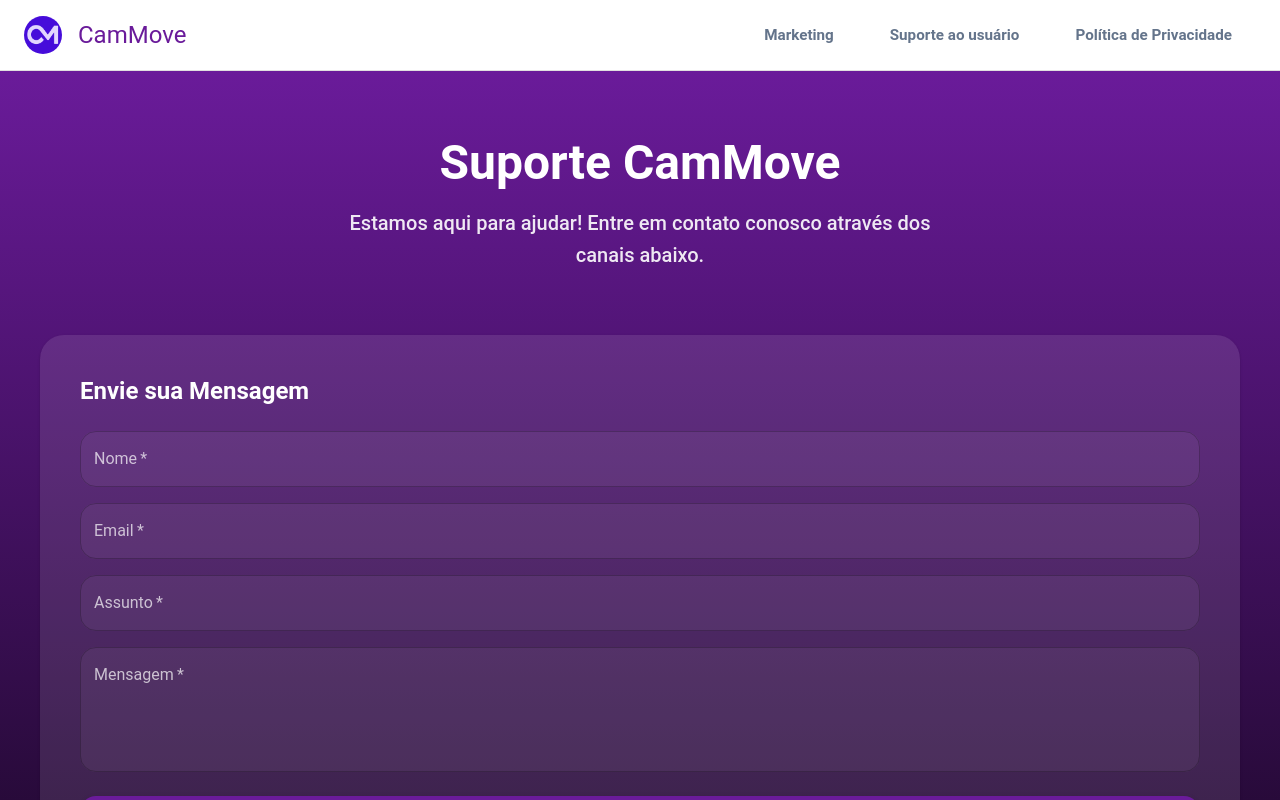
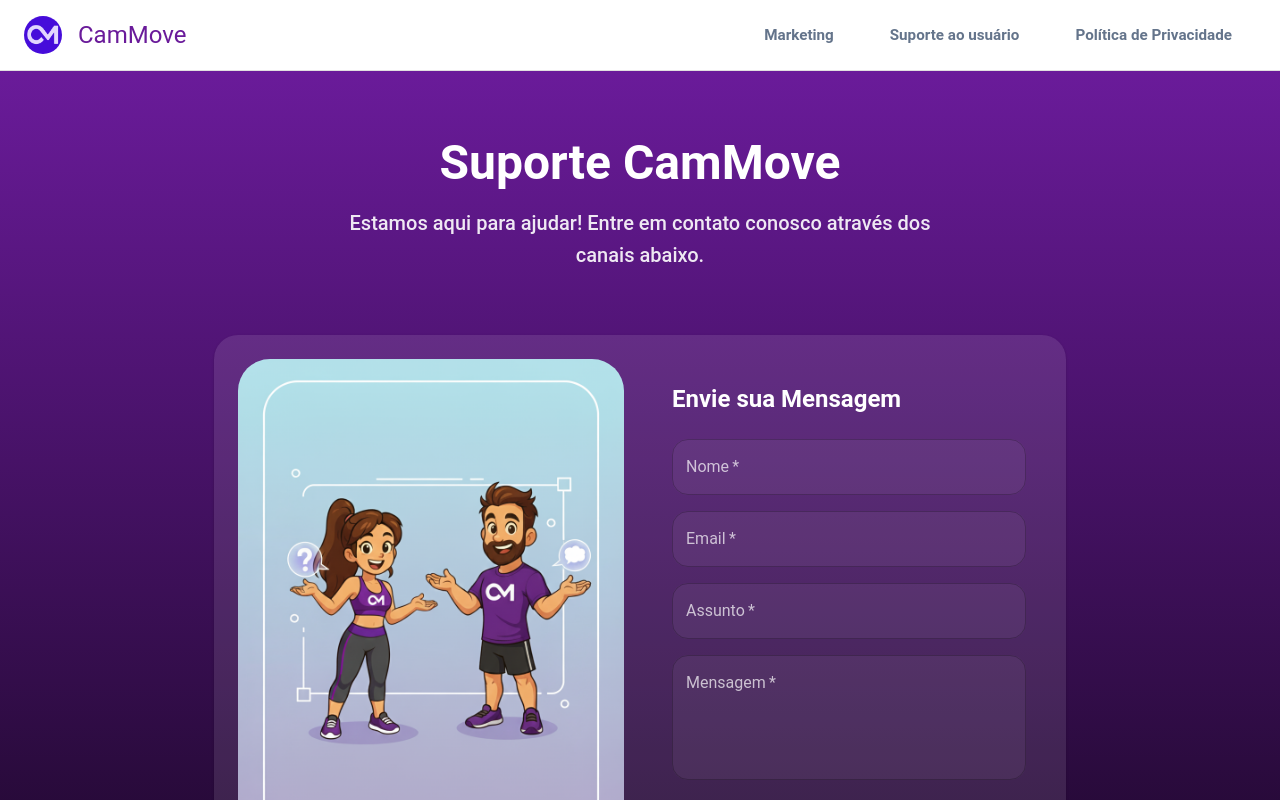
Before and after one commit to camilafernandes140494/cammove-portal, a React (Vite) app: page /support in a window 1280 px wide. Shown: the top 800 px of the page. Built offline with nearby package versions, Linux system fonts and the light colour scheme.

Commit message:
feat: improve Support page layout and add illustration image

```diff
--- a/src/pages/Support.tsx
+++ b/src/pages/Support.tsx
@@ -4,6 +4,8 @@
 import { useState } from "react";
 import { useMutation } from "@tanstack/react-query";
 import emailjs from '@emailjs/browser';
+import supportImage from '../assets/support.png';
+
 
 export default function Support() {
   const [formData, setFormData] = useState({
@@ -62,10 +64,20 @@
         </Typography>
       </Box>
 
-      <Grid container spacing={4} maxWidth="lg" mx="auto">
-        {/* Formulário de Contato */}
-        <Grid container spacing={2}>
-          <Card sx={{ backgroundColor: "rgba(255,255,255,0.1)", borderRadius: 3, p: 3 }}>
+<Box sx={{ maxWidth: '70%', width: '100%', mx: 'auto' }}>
+  {/* Formulário de Contato */}
+
+          <Card sx={{ backgroundColor: "rgba(255,255,255,0.1)", borderRadius: 3, p: 3,}}>
+             <Box sx={{ width: '100%', display: 'grid', gridTemplateColumns: { xs: '1fr', md: '1fr 1fr' }, alignItems: 'center', gap: 4 }}>
+              <Box sx={{ display:'flex', justifyContent:'center'}}>
+                <img src={supportImage}alt={'Animação suporte'}   style={{
+    width: '100%',
+    maxWidth: '30rem',
+    borderRadius: '2rem',
+
+  }}/>
+              </Box>
+
             <CardContent>
               <Typography variant="h5" sx={{ fontWeight: "bold", mb: 3, color: "#fff" }}>
                 Envie sua Mensagem
@@ -138,13 +150,18 @@
                 </Button>
               </Box>
             </CardContent>
+             </Box>
           </Card>
-        </Grid>
+
+
+
+
 
         {/* Informações de Contato */}
         <Box sx={{ width: '100%', display: 'grid', gridTemplateColumns: { xs: '1fr', md: '1fr 1fr 1fr' }, gap: 3, mt: 4 }}>
           {/* Email de Suporte */}
           <Card sx={{ backgroundColor: "rgba(255,255,255,0.1)", borderRadius: 3, p: 3, mb: 3 , height: '100%'}}>
+
             <CardContent>
               <Box sx={{ display: "flex", alignItems: "center", mb: 2 }}>
                 <Email sx={{ fontSize: 40, mr: 2, color: "#ce93d8" }} />
@@ -199,7 +216,7 @@
             </CardContent>
           </Card>
         </Box>
-      </Grid>
+        </Box>
     </Box>
   );
 }
```
